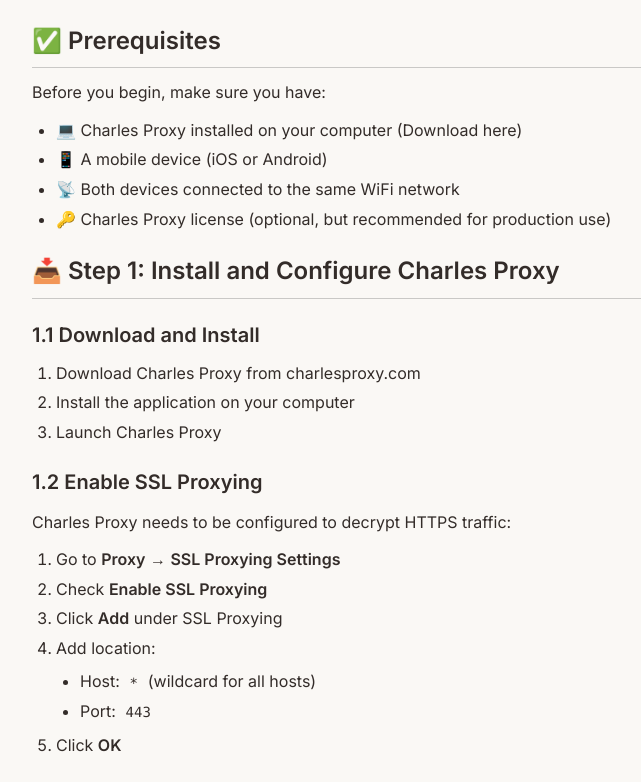
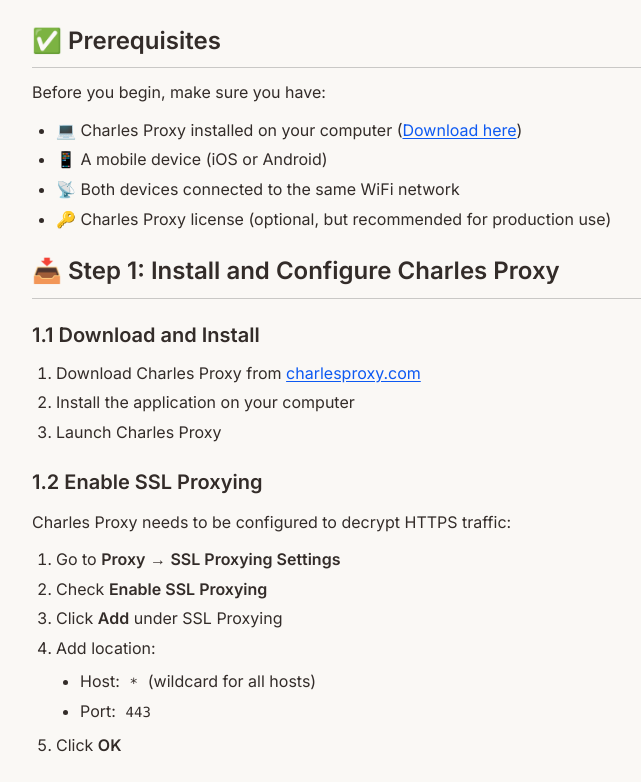
Before and after one commit to aslavchev/aslavchev.github.io, a Next.js app: page /blog/charles-proxy-setup in a window 1280 px wide. Shown: the part 1010-1792 px from the top of the page, without its empty margins (352-993 px from the left). Built offline with nearby package versions, Linux system fonts and the light colour scheme.

Commit message:
Use blue links in blog for universal recognition

```diff
--- a/app/blog/blog-styles.css
+++ b/app/blog/blog-styles.css
@@ -58,14 +58,17 @@ button[aria-label*="Hide"] {
   line-height: 1.6;
 }
 
-/* Links */
-.blog-article .prose a {
-  color: hsl(var(--primary));
-  text-decoration: none;
+/* Links - blue for universal recognition */
+.blog-article .prose a,
+.blog-article .prose p a,
+.blog-article .prose li a {
+  color: hsl(220 90% 50%);
+  text-decoration: underline;
+  text-underline-offset: 2px;
 }
 
 .blog-article .prose a:hover {
-  text-decoration: underline;
+  color: hsl(220 90% 40%);
 }
 
 /* Lists */
```
